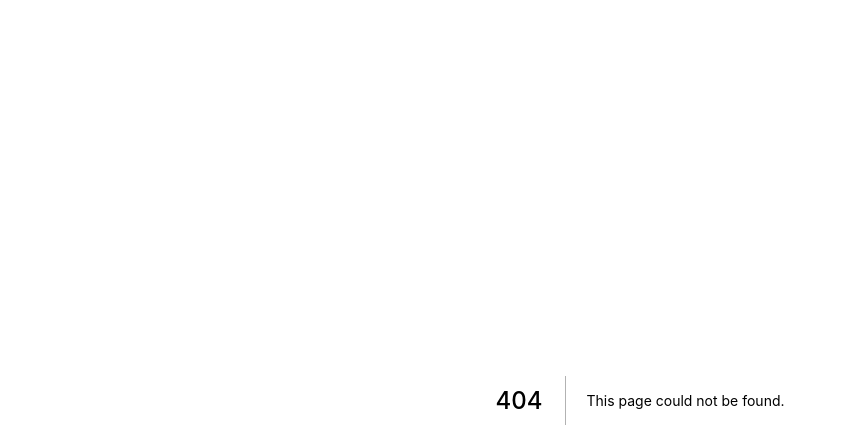
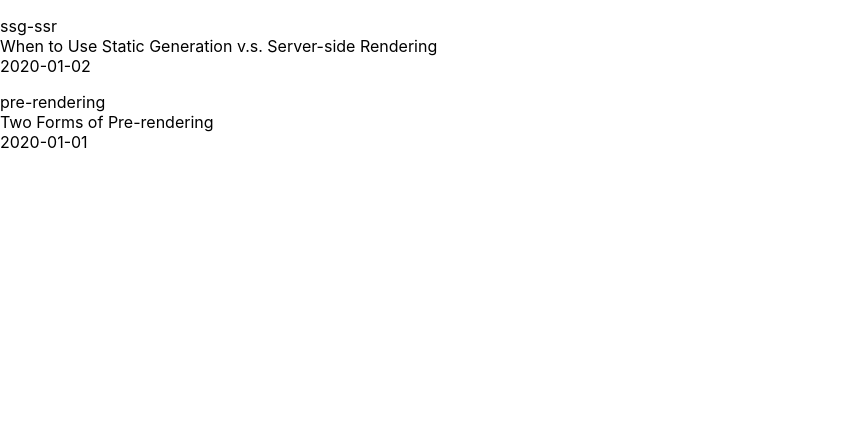
Before and after one commit to rojarsmith/demo-bank, a Next.js app in the folder nodejs/nextjs-basic/: page /dataShow in a window 1280 px wide. Before the commit this address had no page. Shown: the top 448 px of the page, without its empty margins (0-847 px from the left). Built offline with nearby package versions, Linux system fonts and the light colour scheme.

Commit message:
Add getStaticProps.

```diff
--- /dev/null
+++ b/nodejs/nextjs-basic/pages/dataShow.js
@@ -0,0 +1,28 @@
+import { getSortedPostsData } from "../lib/posts";
+
+export default function dataShow({ allPostsData }) {
+    return (
+        <div>
+            {
+                allPostsData.map(({ id, title, date }) =>
+                (
+                    <p>
+                        {id}<br />
+                        {title}<br />
+                        {date}<br />
+                    </p>
+                ))
+            }
+        </div>
+    )
+}
+
+// Import data when building
+export async function getStaticProps() {
+    const allPostsData = getSortedPostsData()
+    return {
+        props: {
+            allPostsData
+        }
+    }
+}
```
